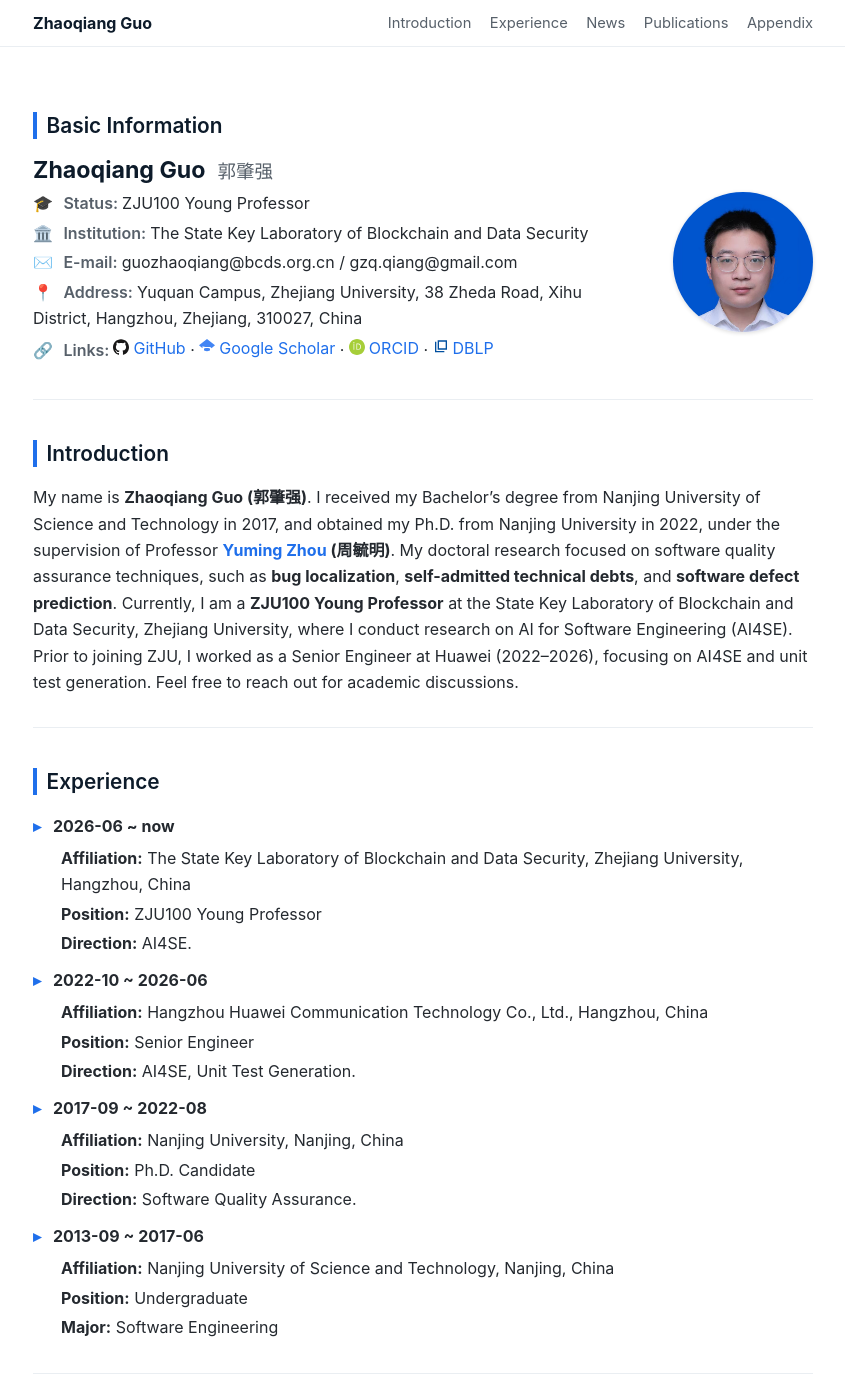
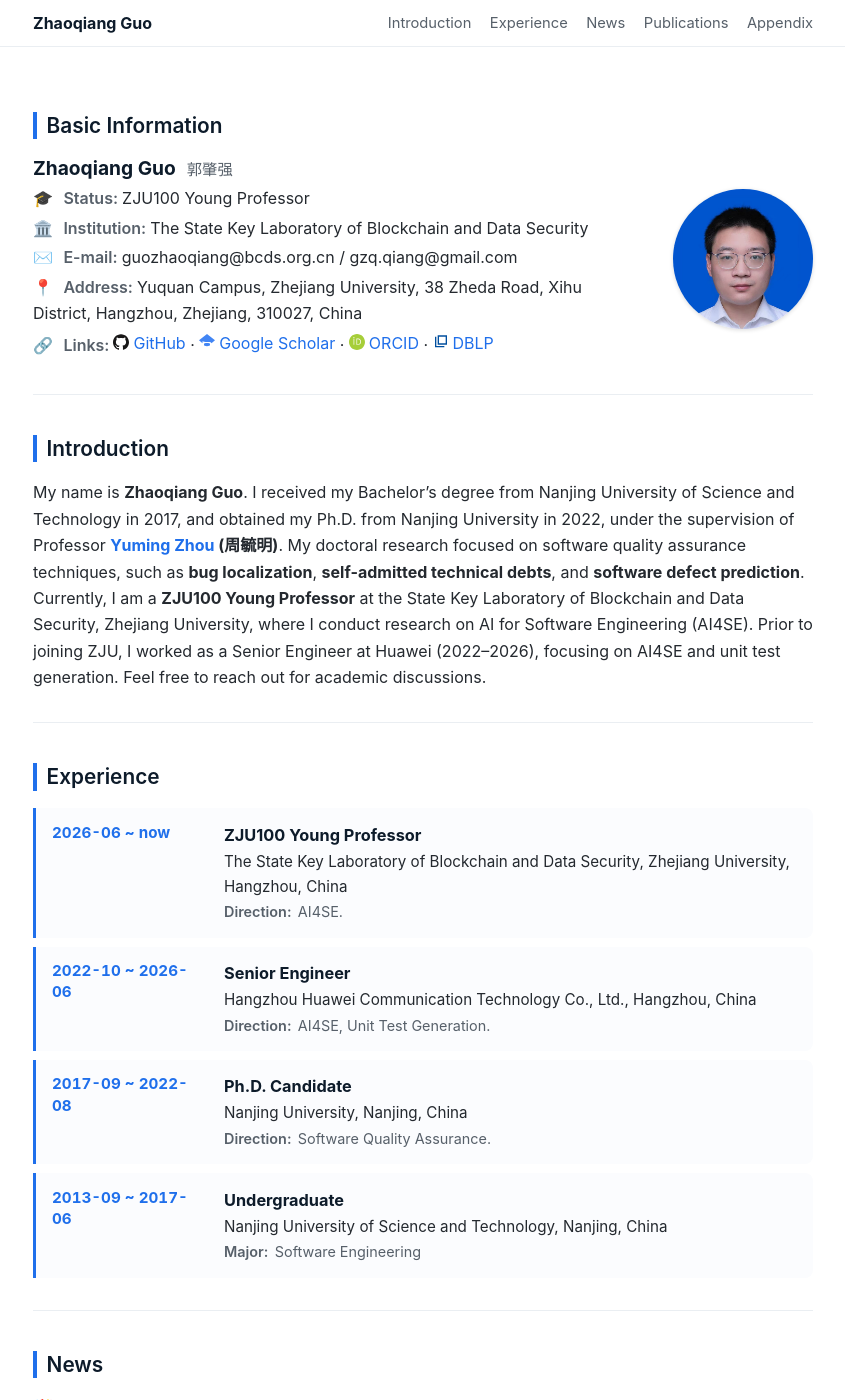
Before and after one commit to Naplues/naplues.github.io, a Jekyll site: the page built from index.html, in a window 1280 px wide and 1400 px high. Shown: the whole window, without its empty margins (217-1062 px from the left). Built offline with Jekyll 4.4.1, drawn with Linux system fonts in a browser that asks for light colours; a script that is not in the unit is left out.

Commit message:
Redesign Experience section as a clearer timeline-card layout
- Restructure each entry into period (accent left label) + position
  (bold heading) + affiliation + direction/major (muted tagged line)
- Card styling: soft background, accent left border, rounded
- Stacks to a single column on narrow screens
- Content preserved; redundant Affiliation:/Position: labels dropped
  in favor of visual hierarchy

Co-Authored-By: Claude Fable 5 <noreply@anthropic.com>

```diff
--- a/assets/css/style.css
+++ b/assets/css/style.css
@@ -89,7 +89,7 @@ a:hover { text-decoration: underline; }
 }
 
 .profile-name {
-  font-size: 1.45rem;
+  font-size: 1.2rem;
   font-weight: 700;
   line-height: 1.2;
   margin: 0 0 0.35rem;
@@ -205,6 +205,44 @@ ul li ul li::before {
   content: none;
 }
 
+/* ---------- Experience ---------- */
+.experience { margin: 0.8rem 0; }
+.exp {
+  display: grid;
+  grid-template-columns: 9.5rem 1fr;
+  gap: 0.15rem 1.25rem;
+  padding: 0.85rem 1rem;
+  margin: 0.55rem 0;
+  border-left: 3px solid var(--accent);
+  background: var(--bg-soft);
+  border-radius: 0 8px 8px 0;
+}
+.exp-period {
+  font-weight: 700;
+  color: var(--accent);
+  font-variant-numeric: tabular-nums;
+  font-size: 0.95rem;
+  line-height: 1.4;
+}
+.exp-position {
+  font-weight: 700;
+  color: #0d1b2a;
+  font-size: 1.02rem;
+}
+.exp-affil { color: var(--text); font-size: 0.95rem; }
+.exp-extra { color: var(--text-muted); font-size: 0.9rem; margin-top: 0.1rem; }
+.exp-label {
+  display: inline-block;
+  color: var(--text-muted);
+  font-weight: 600;
+  margin-right: 0.4rem;
+}
+.exp-label::after { content: ":"; }
+
+@media (max-width: 600px) {
+  .exp { grid-template-columns: 1fr; gap: 0.2rem; padding: 0.75rem 0.85rem; }
+}
+
 /* ---------- Publications ---------- */
 li span[style] {
   border-radius: 4px;
--- a/index.html
+++ b/index.html
@@ -28,41 +28,45 @@ layout: default
 
 <h2 id="introduction">Introduction</h2>
 
-<p>My name is <strong>Zhaoqiang Guo (郭肇强)</strong>. I received my Bachelor’s degree from Nanjing University of Science and Technology in 2017, and obtained my Ph.D. from Nanjing University in 2022, under the supervision of Professor <strong><a href="https://cs.nju.edu.cn/zhouyuming/">Yuming Zhou</a> (周毓明)</strong>. My doctoral research focused on software quality assurance techniques, such as <strong>bug localization</strong>, <strong>self-admitted technical debts</strong>, and <strong>software defect prediction</strong>. Currently, I am a <strong>ZJU100 Young Professor</strong> at the State Key Laboratory of Blockchain and Data Security, Zhejiang University, where I conduct research on AI for Software Engineering (AI4SE). Prior to joining ZJU, I worked as a Senior Engineer at Huawei (2022–2026), focusing on AI4SE and unit test generation. Feel free to reach out for academic discussions.</p>
+<p>My name is <strong>Zhaoqiang Guo</strong>. I received my Bachelor’s degree from Nanjing University of Science and Technology in 2017, and obtained my Ph.D. from Nanjing University in 2022, under the supervision of Professor <strong><a href="https://cs.nju.edu.cn/zhouyuming/">Yuming Zhou</a> (周毓明)</strong>. My doctoral research focused on software quality assurance techniques, such as <strong>bug localization</strong>, <strong>self-admitted technical debts</strong>, and <strong>software defect prediction</strong>. Currently, I am a <strong>ZJU100 Young Professor</strong> at the State Key Laboratory of Blockchain and Data Security, Zhejiang University, where I conduct research on AI for Software Engineering (AI4SE). Prior to joining ZJU, I worked as a Senior Engineer at Huawei (2022–2026), focusing on AI4SE and unit test generation. Feel free to reach out for academic discussions.</p>
 
 <hr />
 
 <h2 id="experience">Experience</h2>
-<ul>
-  <li><strong>2026-06 ~ now</strong>
-    <ul>
-      <li><strong>Affiliation:</strong> The State Key Laboratory of Blockchain and Data Security, Zhejiang University, Hangzhou, China</li>
-      <li><strong>Position:</strong> ZJU100 Young Professor</li>
-      <li><strong>Direction:</strong> AI4SE.</li>
-    </ul>
-  </li>
-  <li><strong>2022-10 ~ 2026-06</strong>
-    <ul>
-      <li><strong>Affiliation:</strong> Hangzhou Huawei Communication Technology Co., Ltd., Hangzhou, China</li>
-      <li><strong>Position:</strong> Senior Engineer</li>
-      <li><strong>Direction:</strong> AI4SE, Unit Test Generation.</li>
-    </ul>
-  </li>
-  <li><strong>2017-09 ~ 2022-08</strong>
-    <ul>
-      <li><strong>Affiliation:</strong> Nanjing University, Nanjing, China</li>
-      <li><strong>Position:</strong> Ph.D. Candidate</li>
-      <li><strong>Direction:</strong> Software Quality Assurance.</li>
-    </ul>
-  </li>
-  <li><strong>2013-09 ~ 2017-06</strong>
-    <ul>
-      <li><strong>Affiliation:</strong> Nanjing University of Science and Technology, Nanjing, China</li>
-      <li><strong>Position:</strong> Undergraduate</li>
-      <li><strong>Major:</strong> Software Engineering</li>
-    </ul>
-  </li>
-</ul>
+<div class="experience">
+  <div class="exp">
+    <div class="exp-period">2026-06 ~ now</div>
+    <div class="exp-detail">
+      <div class="exp-position">ZJU100 Young Professor</div>
+      <div class="exp-affil">The State Key Laboratory of Blockchain and Data Security, Zhejiang University, Hangzhou, China</div>
+      <div class="exp-extra"><span class="exp-label">Direction</span>AI4SE.</div>
+    </div>
+  </div>
+  <div class="exp">
+    <div class="exp-period">2022-10 ~ 2026-06</div>
+    <div class="exp-detail">
+      <div class="exp-position">Senior Engineer</div>
+      <div class="exp-affil">Hangzhou Huawei Communication Technology Co., Ltd., Hangzhou, China</div>
+      <div class="exp-extra"><span class="exp-label">Direction</span>AI4SE, Unit Test Generation.</div>
+    </div>
+  </div>
+  <div class="exp">
+    <div class="exp-period">2017-09 ~ 2022-08</div>
+    <div class="exp-detail">
+      <div class="exp-position">Ph.D. Candidate</div>
+      <div class="exp-affil">Nanjing University, Nanjing, China</div>
+      <div class="exp-extra"><span class="exp-label">Direction</span>Software Quality Assurance.</div>
+    </div>
+  </div>
+  <div class="exp">
+    <div class="exp-period">2013-09 ~ 2017-06</div>
+    <div class="exp-detail">
+      <div class="exp-position">Undergraduate</div>
+      <div class="exp-affil">Nanjing University of Science and Technology, Nanjing, China</div>
+      <div class="exp-extra"><span class="exp-label">Major</span>Software Engineering</div>
+    </div>
+  </div>
+</div>
 
 <hr />
 
```
